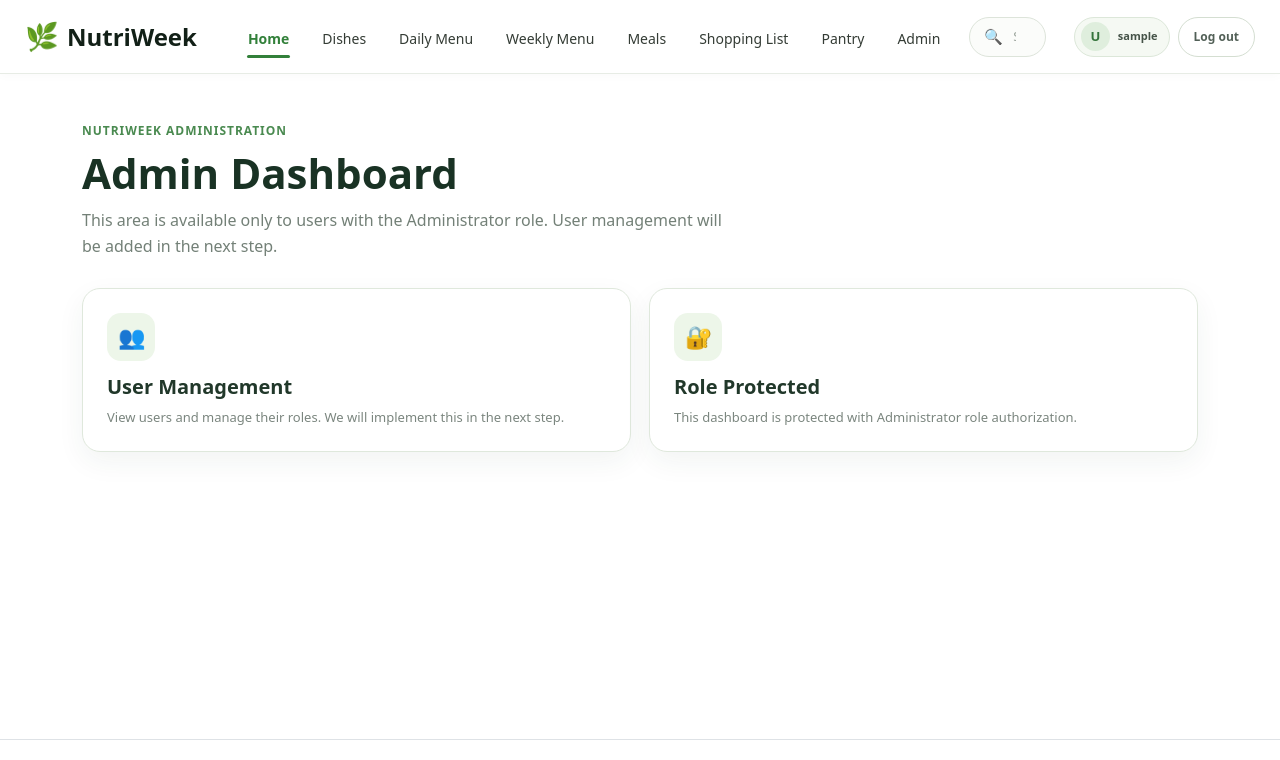
After one commit to SandraNovovic/NutriWeek, an ASP.NET Core app: page /Admin in a window 1280 px wide. The commit adds this page. Shown: the top 760 px of the page. Run offline with ASP.NET Core 8, Linux system fonts and the light colour scheme; the visitor is signed in with stand-in values (Sample User, id 1); style sheets or scripts are compiled from the project's sources; the project's own start-up code is not run, and a stand-in starts its controllers and pages.

Commit message:
Add administrator user and admin area

```diff
--- /dev/null
+++ b/NutriWeek/Areas/Admin/Views/Home/Index.cshtml
@@ -0,0 +1,151 @@
+@{
+    ViewData["Title"] = "Admin Dashboard";
+}
+
+<style>
+
+    .admin-page {
+        padding: 48px 0 70px;
+    }
+
+    .admin-header {
+        margin-bottom: 28px;
+    }
+
+    .admin-eyebrow {
+        margin-bottom: 8px;
+        color: #4a8a50;
+        font-size: 12px;
+        font-weight: 800;
+        letter-spacing: .08em;
+        text-transform: uppercase;
+    }
+
+    .admin-title {
+        margin: 0;
+        color: #193224;
+        font-size: 42px;
+        font-weight: 900;
+    }
+
+    .admin-subtitle {
+        max-width: 650px;
+        margin: 10px 0 0;
+        color: #738077;
+        line-height: 1.6;
+    }
+
+    .admin-grid {
+        display: grid;
+        grid-template-columns: repeat(2, minmax(0, 1fr));
+        gap: 18px;
+    }
+
+    .admin-card {
+        padding: 24px;
+        border: 1px solid #dfe8dc;
+        border-radius: 18px;
+        background: #ffffff;
+        box-shadow: 0 10px 28px rgba(38, 67, 43, .06);
+    }
+
+    .admin-card-icon {
+        width: 48px;
+        height: 48px;
+        margin-bottom: 14px;
+        display: grid;
+        place-items: center;
+        border-radius: 14px;
+        background: #edf6e9;
+        font-size: 22px;
+    }
+
+    .admin-card h2 {
+        margin: 0;
+        color: #21382a;
+        font-size: 20px;
+        font-weight: 850;
+    }
+
+    .admin-card p {
+        margin: 8px 0 0;
+        color: #7b867f;
+        font-size: 13px;
+        line-height: 1.6;
+    }
+
+    @@media (max-width: 700px) {
+
+        .admin-grid {
+            grid-template-columns: 1fr;
+        }
+
+        .admin-title {
+            font-size: 34px;
+        }
+    }
+
+</style>
+
+
+<div class="admin-page">
+
+    <header class="admin-header">
+
+        <div class="admin-eyebrow">
+            NutriWeek Administration
+        </div>
+
+        <h1 class="admin-title">
+            Admin Dashboard
+        </h1>
+
+        <p class="admin-subtitle">
+            This area is available only to users with the
+            Administrator role. User management will be added
+            in the next step.
+        </p>
+
+    </header>
+
+
+    <div class="admin-grid">
+
+        <section class="admin-card">
+
+            <div class="admin-card-icon">
+                👥
+            </div>
+
+            <h2>
+                User Management
+            </h2>
+
+            <p>
+                View users and manage their roles.
+                We will implement this in the next step.
+            </p>
+
+        </section>
+
+
+        <section class="admin-card">
+
+            <div class="admin-card-icon">
+                🔐
+            </div>
+
+            <h2>
+                Role Protected
+            </h2>
+
+            <p>
+                This dashboard is protected with
+                Administrator role authorization.
+            </p>
+
+        </section>
+
+    </div>
+
+</div>
--- /dev/null
+++ b/NutriWeek/Areas/Admin/_ViewImports.cshtml
@@ -0,0 +1,2 @@
+@using NutriWeek
+@addTagHelper *, Microsoft.AspNetCore.Mvc.TagHelpers
--- /dev/null
+++ b/NutriWeek/Areas/Admin/_ViewStart.cshtml
@@ -0,0 +1,3 @@
+@{
+    Layout = "~/Views/Shared/_Layout.cshtml";
+}
--- a/NutriWeek/Views/Shared/_NutriNavbar.cshtml
+++ b/NutriWeek/Views/Shared/_NutriNavbar.cshtml
@@ -1,3 +1,5 @@
+@using static NutriWeek.GCommon.ApplicationConstants
+
 @{
     string? currentController =
         ViewContext.RouteData.Values["controller"]?.ToString();
@@ -89,6 +91,17 @@
                 Pantry
             </a>
 
+            @if (User.Identity?.IsAuthenticated == true &&
+                 User.IsInRole(AdministratorRoleName))
+            {
+                <a asp-area="Admin"
+                   asp-controller="Home"
+                   asp-action="Index"
+                   class="nav-link-custom">
+                    Admin
+                </a>
+            }
+
         </div>
 
 
```
Also changed, not shown: NutriWeek.Data/Seeding/IdentitySeeder.cs (+76 -0 lines), NutriWeek/Areas/Admin/Controllers/HomeController.cs (added, +17 -0 lines), NutriWeek/Program.cs (+24 -0 lines).
